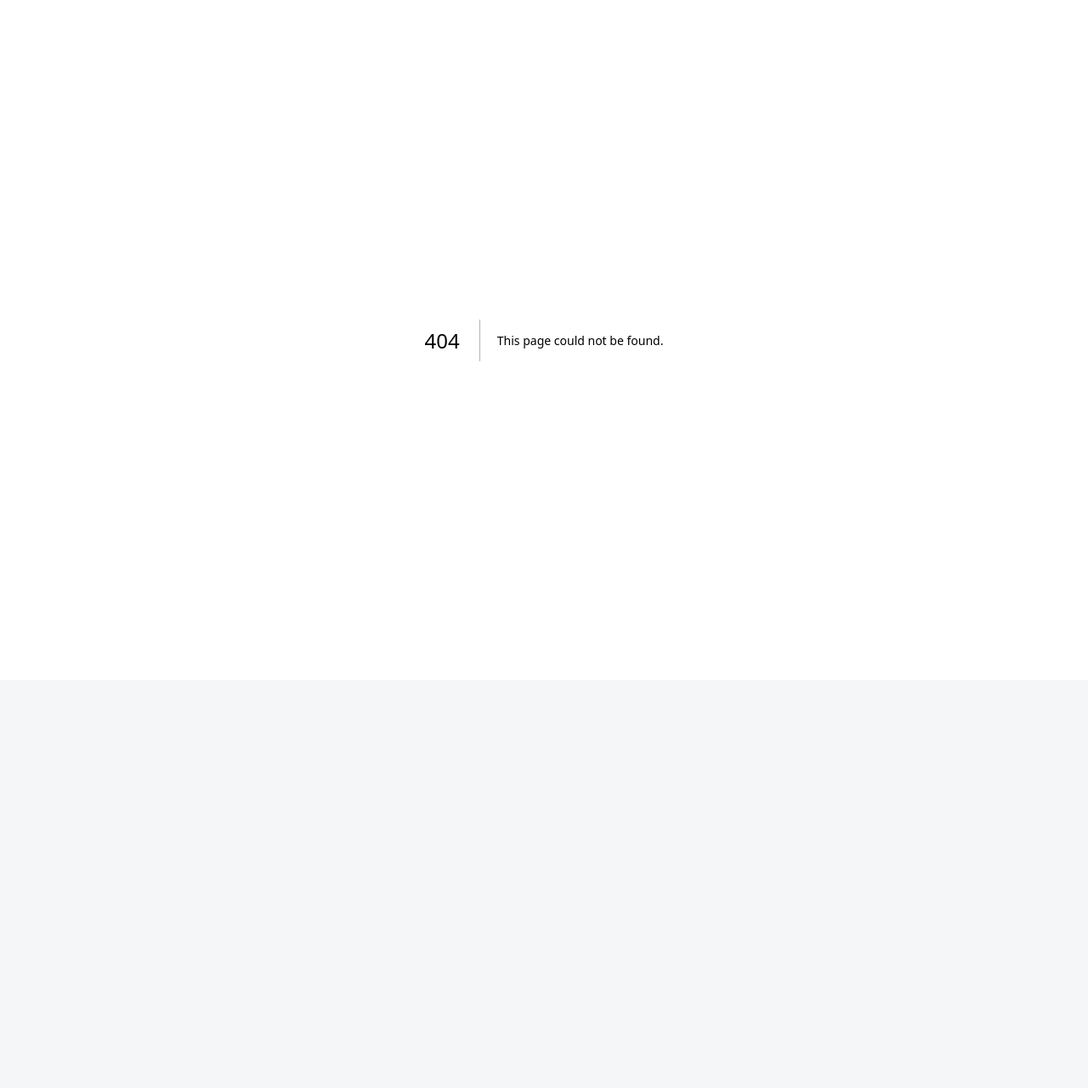
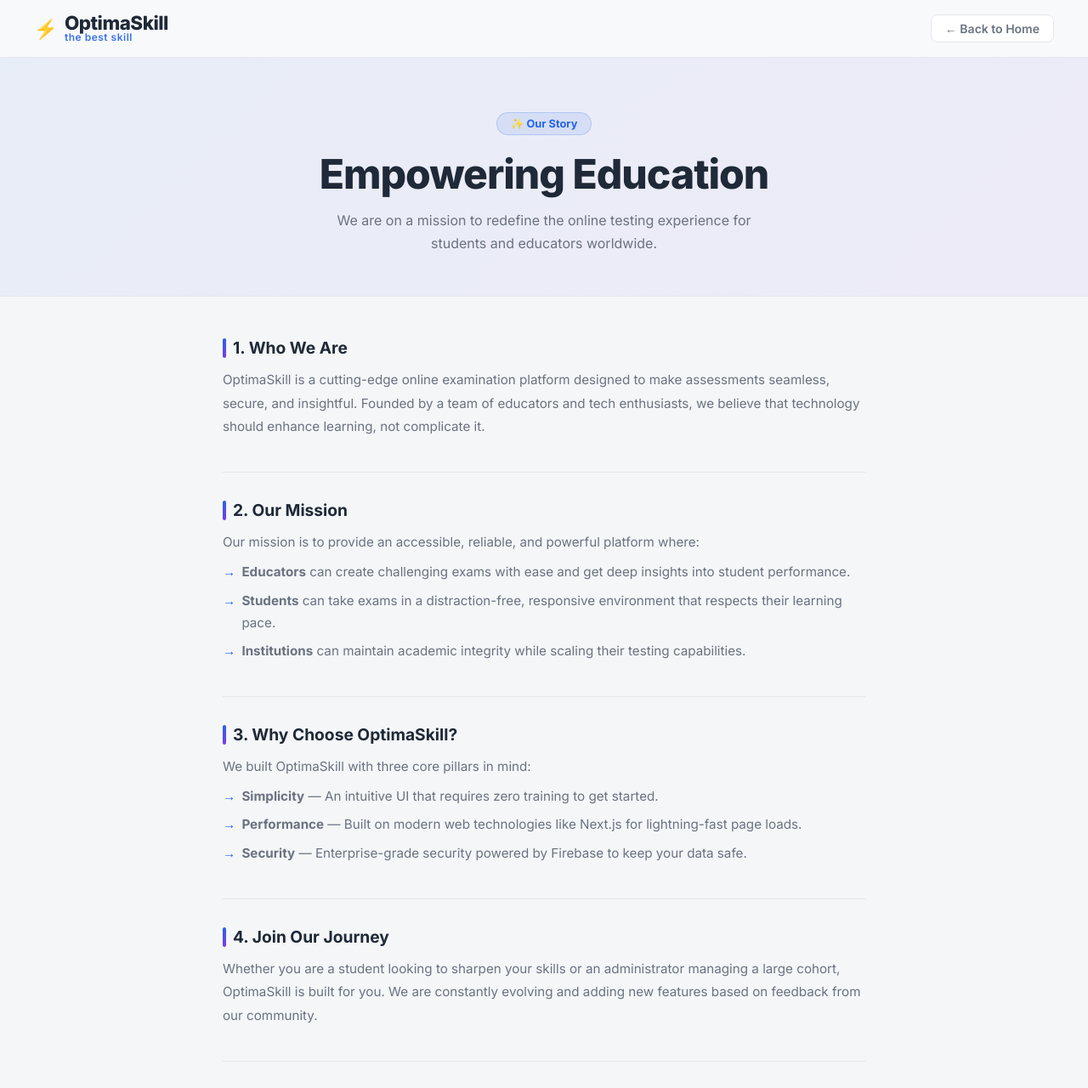
Before and after one commit to shamikhz/exam, a Next.js app: page /about-us in a window 1280 px wide. Before the commit this address had no page. Shown: the top 1280 px of the page at 85% size. Before the commit the page ends 800 px from the top, so only its background shows below. Built offline with nearby package versions, Linux system fonts and the light colour scheme.

Commit message:
Add About Us page and remove emails from footers

```diff
--- /dev/null
+++ b/src/app/(legal)/about-us/page.tsx
@@ -0,0 +1,109 @@
+import type { Metadata } from 'next';
+import Link from 'next/link';
+import styles from '../legal.module.css';
+
+export const metadata: Metadata = {
+  title: 'About Us — OptimaSkill',
+  description: 'Learn more about OptimaSkill, our mission, and our commitment to excellence in online examination.',
+};
+
+export default function AboutUsPage() {
+  return (
+    <div className={styles.page}>
+      {/* Navbar */}
+      <nav className={styles.navbar}>
+        <Link href="/" className={styles.navBrand}>
+          <span className={styles.navBrandIcon}>⚡</span>
+          <div className={styles.navTextWrapper}>
+            <span className={styles.navBrandText}>OptimaSkill</span>
+            <span className={styles.navTagline}>the best skill</span>
+          </div>
+        </Link>
+        <Link href="/" className={styles.backBtn}>← Back to Home</Link>
+      </nav>
+
+      {/* Hero */}
+      <div className={styles.hero}>
+        <div className={styles.heroBadge}>✨ Our Story</div>
+        <h1 className={styles.heroTitle}>Empowering Education</h1>
+        <p className={styles.heroSubtitle}>
+          We are on a mission to redefine the online testing experience for students and educators worldwide.
+        </p>
+      </div>
+
+      {/* Content */}
+      <div className={styles.container}>
+
+        <div className={styles.section}>
+          <h2 className={styles.sectionTitle}>1. Who We Are</h2>
+          <p className={styles.sectionText}>
+            OptimaSkill is a cutting-edge online examination platform designed to make assessments seamless,
+            secure, and insightful. Founded by a team of educators and tech enthusiasts, we believe that
+            technology should enhance learning, not complicate it.
+          </p>
+        </div>
+
+        <hr className={styles.divider} />
+
+        <div className={styles.section}>
+          <h2 className={styles.sectionTitle}>2. Our Mission</h2>
+          <p className={styles.sectionText}>
+            Our mission is to provide an accessible, reliable, and powerful platform where:
+          </p>
+          <ul className={styles.sectionList}>
+            <li><strong>Educators</strong> can create challenging exams with ease and get deep insights into student performance.</li>
+            <li><strong>Students</strong> can take exams in a distraction-free, responsive environment that respects their learning pace.</li>
+            <li><strong>Institutions</strong> can maintain academic integrity while scaling their testing capabilities.</li>
+          </ul>
+        </div>
+
+        <hr className={styles.divider} />
+
+        <div className={styles.section}>
+          <h2 className={styles.sectionTitle}>3. Why Choose OptimaSkill?</h2>
+          <p className={styles.sectionText}>
+            We built OptimaSkill with three core pillars in mind:
+          </p>
+          <ul className={styles.sectionList}>
+            <li><strong>Simplicity</strong> — An intuitive UI that requires zero training to get started.</li>
+            <li><strong>Performance</strong> — Built on modern web technologies like Next.js for lightning-fast page loads.</li>
+            <li><strong>Security</strong> — Enterprise-grade security powered by Firebase to keep your data safe.</li>
+          </ul>
+        </div>
+
+        <hr className={styles.divider} />
+
+        <div className={styles.section}>
+          <h2 className={styles.sectionTitle}>4. Join Our Journey</h2>
+          <p className={styles.sectionText}>
+            Whether you are a student looking to sharpen your skills or an administrator managing a large
+            cohort, OptimaSkill is built for you. We are constantly evolving and adding new features
+            based on feedback from our community.
+          </p>
+        </div>
+
+        <hr className={styles.divider} />
+
+        <div className={styles.section}>
+          <h2 className={styles.sectionTitle}>5. Get in Touch</h2>
+          <p className={styles.sectionText}>
+            Have questions or want to collaborate? We'd love to hear from you. Visit our{' '}
+            <Link href="/contact" style={{ color: 'var(--color-accent)', fontWeight: 600 }}>Contact Us</Link>{' '}
+            page to get in touch with our team.
+          </p>
+        </div>
+      </div>
+
+      {/* Footer */}
+      <footer className={styles.footer}>
+        <div className={styles.footerLinks}>
+          <Link href="/about-us">About Us</Link>
+          <Link href="/privacy-policy">Privacy Policy</Link>
+          <Link href="/terms-of-service">Terms of Service</Link>
+          <Link href="/contact">Contact Us</Link>
+        </div>
+        <p className={styles.footerCopy}>© 2026 OptimaSkill. All rights reserved.</p>
+      </footer>
+    </div>
+  );
+}
--- a/src/app/(legal)/contact/page.tsx
+++ b/src/app/(legal)/contact/page.tsx
@@ -48,7 +48,7 @@ export default function ContactPage() {
         {/* Contact cards */}
         <div className={styles.contactGrid}>
           <div className={styles.contactCard}>
-            <div className={styles.contactIcon}>📧</div>
+            <div className={styles.contactIcon}>💬</div>
             <div className={styles.contactCardTitle}>General Support</div>
             <div className={styles.contactCardText}>
               Have a question or need help getting started? Drop us a message and our team will be happy to assist you.
@@ -153,6 +153,7 @@ export default function ContactPage() {
       {/* Footer */}
       <footer className={styles.footer}>
         <div className={styles.footerLinks}>
+          <Link href="/about-us">About Us</Link>
           <Link href="/privacy-policy">Privacy Policy</Link>
           <Link href="/terms-of-service">Terms of Service</Link>
           <Link href="/contact">Contact Us</Link>
--- a/src/app/(legal)/privacy-policy/page.tsx
+++ b/src/app/(legal)/privacy-policy/page.tsx
@@ -121,8 +121,7 @@ export default function PrivacyPolicyPage() {
           <h2 className={styles.sectionTitle}>7. Contact Us</h2>
           <p className={styles.sectionText}>
             If you have any questions about this Privacy Policy or how your data is handled,
-            please reach out via our <Link href="/contact" style={{ color: 'var(--color-accent)', fontWeight: 600 }}>Contact Us</Link> page
-            or email us directly at <strong>privacy@optimaskill.app</strong>.
+            please reach out via our <Link href="/contact" style={{ color: 'var(--color-accent)', fontWeight: 600 }}>Contact Us</Link> page.
           </p>
         </div>
       </div>
@@ -130,6 +129,7 @@ export default function PrivacyPolicyPage() {
       {/* Footer */}
       <footer className={styles.footer}>
         <div className={styles.footerLinks}>
+          <Link href="/about-us">About Us</Link>
           <Link href="/privacy-policy">Privacy Policy</Link>
           <Link href="/terms-of-service">Terms of Service</Link>
           <Link href="/contact">Contact Us</Link>
--- a/src/app/(legal)/terms-of-service/page.tsx
+++ b/src/app/(legal)/terms-of-service/page.tsx
@@ -128,7 +128,7 @@ export default function TermsOfServicePage() {
           <p className={styles.sectionText}>
             For questions regarding these Terms of Service, please visit our{' '}
             <Link href="/contact" style={{ color: 'var(--color-accent)', fontWeight: 600 }}>Contact Us</Link>{' '}
-            page or email <strong>legal@optimaskill.app</strong>.
+            page.
           </p>
         </div>
       </div>
@@ -136,6 +136,7 @@ export default function TermsOfServicePage() {
       {/* Footer */}
       <footer className={styles.footer}>
         <div className={styles.footerLinks}>
+          <Link href="/about-us">About Us</Link>
           <Link href="/privacy-policy">Privacy Policy</Link>
           <Link href="/terms-of-service">Terms of Service</Link>
           <Link href="/contact">Contact Us</Link>
```
Also changed, not shown: src/app/admin/dashboard/components/StudentsTab.tsx (+46 -2 lines), src/app/admin/dashboard/dashboard.module.css (+28 -0 lines), src/app/page.tsx (+2 -9 lines).
